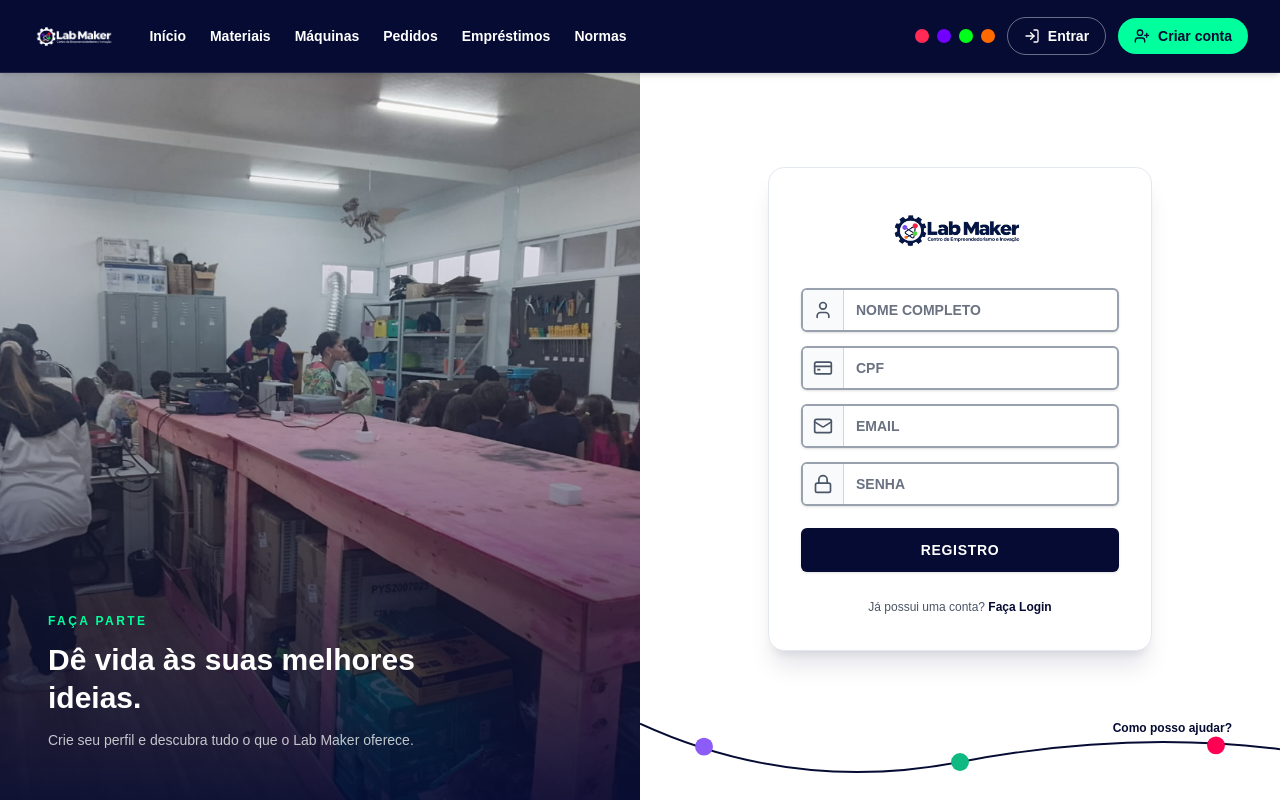
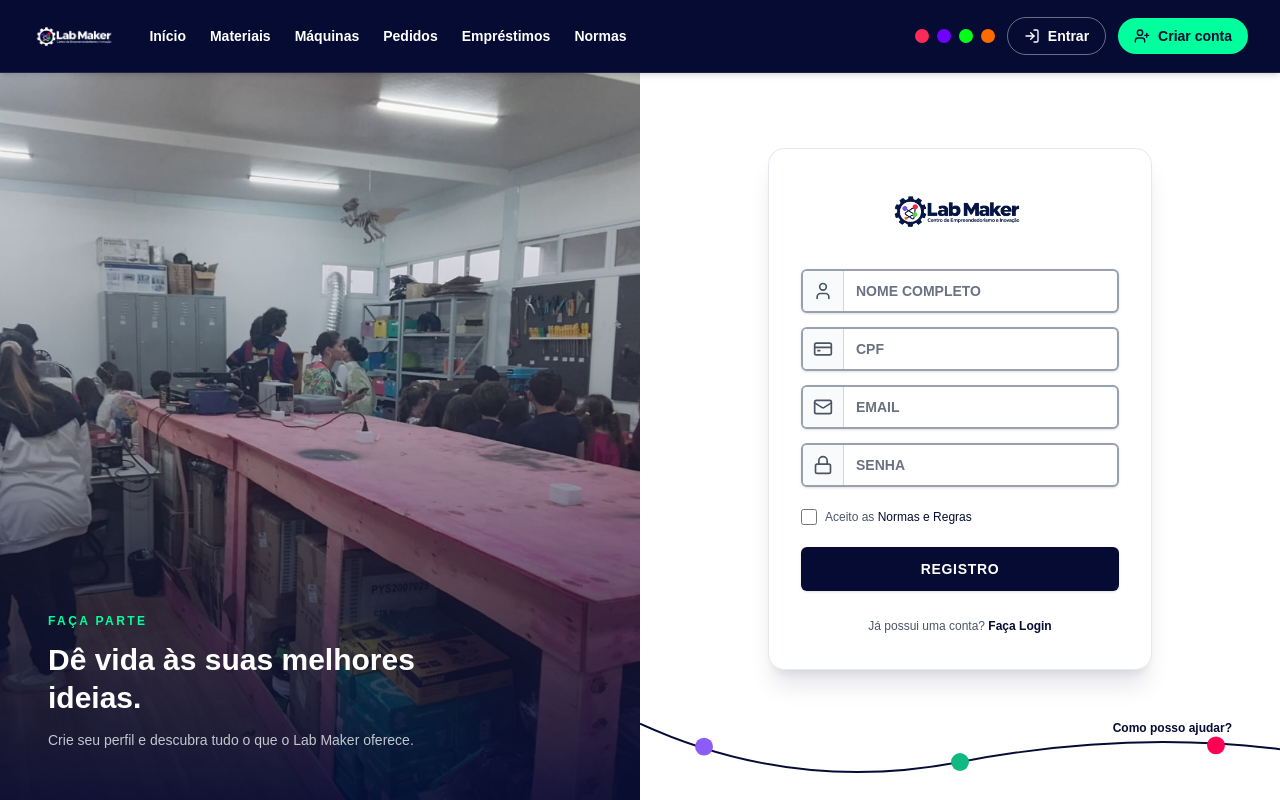
Before and after one commit to AntonioPGR/SiteMaker, a Next.js app in the folder frontend/: page /Cadastro in a window 1280 px wide. Built offline with nearby package versions, Linux system fonts and the light colour scheme.

Commit message:
Checkbox normas na página de cadastro
Checkbox na página cadastro, para confirmar consenso com as regras do laboratório, elas podem ser lidar clicando no texto ao lado dela

```diff
--- a/frontend/app/Cadastro/page.tsx
+++ b/frontend/app/Cadastro/page.tsx
@@ -19,13 +19,23 @@ export default function SignupPage() {
   });
   const [error, setError] = useState('');
   const [isSubmitting, setIsSubmitting] = useState(false);
+  const [acceptedTerms, setAcceptedTerms] = useState(false);
 
   function updateField(field: keyof CreateUserRequest, value: string) {
     setForm((currentForm) => ({ ...currentForm, [field]: value }));
   }
 
+  function handleCheckboxChange(event: React.ChangeEvent<HTMLInputElement>) {
+  setAcceptedTerms(event.target.checked);
+  }
+
   async function handleSubmit(event: React.FormEvent<HTMLFormElement>) {
     event.preventDefault();
+    if (!acceptedTerms) {
+      setError('Você precisa aceitar as normas e regras para prosseguir.');
+      return;
+    }
+
     setError('');
     setIsSubmitting(true);
 
@@ -140,6 +150,19 @@ export default function SignupPage() {
                 />
               </div>
 
+              {/* Checkbox de Aceite das Normas e Regras */}
+              <div className="flex items-center gap-2 mt-2">
+                <input
+                  type="checkbox"
+                  checked={acceptedTerms}
+                  onChange={handleCheckboxChange}
+                  className="h-4 w-4 text-[#050b33] border-gray-300 rounded focus:ring-[#050b33]"
+                />
+                <label htmlFor="terms" className="text-xs text-gray-600">
+                  Aceito as <Link href="/normas" className="text-[#050b33] hover:underline">Normas e Regras</Link>
+                </label>
+              </div>
+
               {error && <p className="text-sm text-red-600" role="alert">{error}</p>}
 
               {/* Botão REGISTRO */}
```
